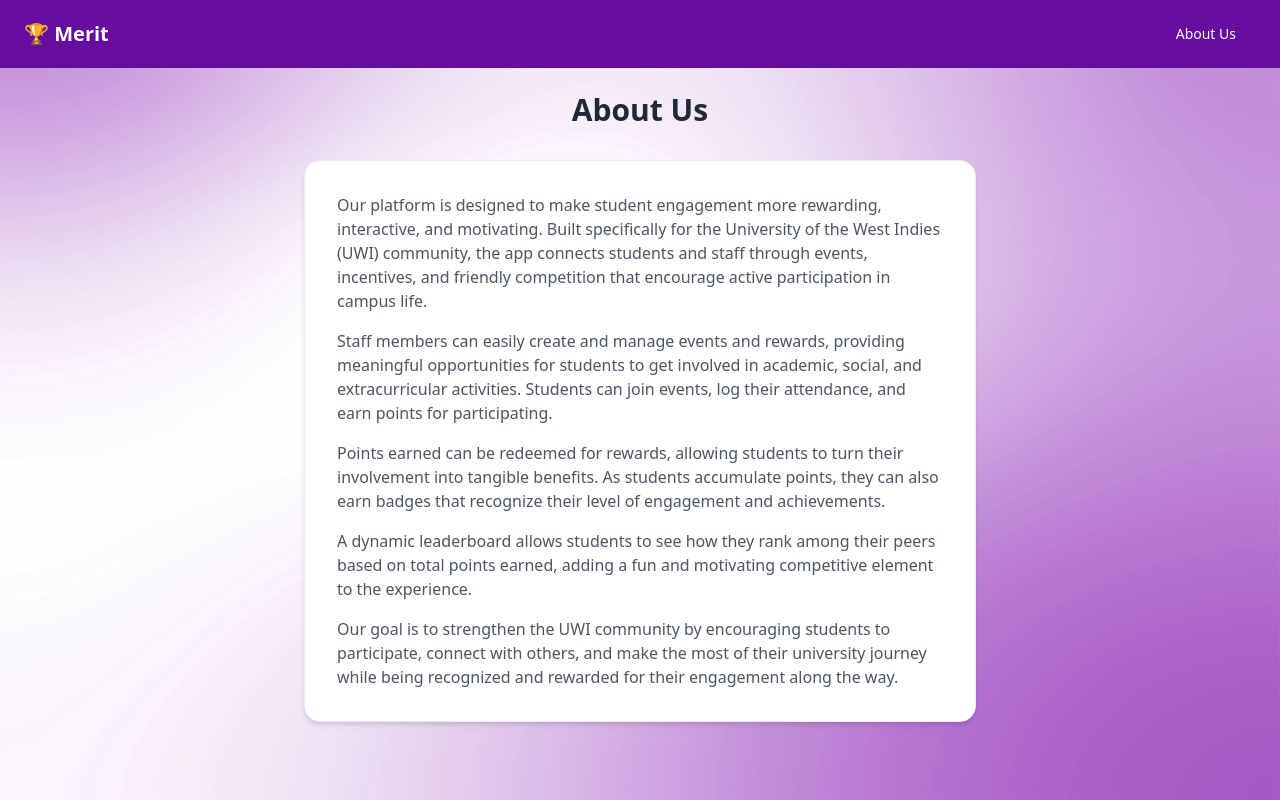
After one commit to EAST-Student-Incentive-System/App, a Flask app: page /about in a window 1280 px wide. The commit adds this page. Run offline with Flask 3, Linux system fonts and the light colour scheme; some libraries are stand-ins or nearby versions.

Commit message:
Add About Us page

```diff
--- /dev/null
+++ b/App/templates/about.html
@@ -0,0 +1,45 @@
+{% extends "layout.html" %}
+
+{% block title %}About Us{% endblock %}
+
+{% block content %}
+  <h1 class="text-3xl font-bold text-gray-800 text-center mb-8">
+    About Us
+  </h1>
+
+  <section class="-mx-6 sm:mx-auto sm:max-w-2xl">
+    <div class="card bg-base-100 shadow-md border border-purple-100">
+      <div class="card-body p-4 sm:p-8 flex flex-col gap-4 text-sm sm:text-base text-gray-600 leading-relaxed">
+        <p>
+          Our platform is designed to make student engagement more rewarding, interactive, and motivating.
+          Built specifically for the University of the West Indies (UWI) community, the app
+          connects students and staff through events, incentives, and friendly competition that encourage
+          active participation in campus life.
+        </p>
+
+        <p>
+          Staff members can easily create and manage events and rewards, providing meaningful opportunities
+          for students to get involved in academic, social, and extracurricular activities. Students can
+          join events, log their attendance, and earn points for participating.
+        </p>
+
+        <p>
+          Points earned can be redeemed for rewards, allowing students to turn their involvement into
+          tangible benefits. As students accumulate points, they can also earn badges that recognize
+          their level of engagement and achievements.
+        </p>
+
+        <p>
+          A dynamic leaderboard allows students to see how they rank among their peers
+          based on total points earned, adding a fun and motivating competitive element to the experience.
+        </p>
+
+        <p>
+          Our goal is to strengthen the UWI community by encouraging students to participate, connect with
+          others, and make the most of their university journey while being recognized and rewarded for
+          their engagement along the way.
+        </p>
+      </div>
+    </div>
+  </section>
+{% endblock %}
--- a/App/templates/layout.html
+++ b/App/templates/layout.html
@@ -52,6 +52,11 @@
     <div class="flex-1">
       <span class="text-xl font-bold">🏆 Merit</span>
     </div>
+    <div class="flex-none">
+      <ul class="menu menu-horizontal px-1">
+        <li><a href="{{ url_for('index_views.about') }}">About Us</a></li>
+      </ul>
+    </div>
   </div>
   {% endif %}
 
@@ -89,6 +94,7 @@
       <ul class="menu flex-1 p-4">
         <li><a href="{{ url_for('event_views.get_staff_events_route') }}">Events</a></li>
         <li><a href="{{ url_for('reward_views.list_rewards_page') }}">Rewards</a></li>
+        <li><a href="{{ url_for('index_views.about') }}">About Us</a></li>
       </ul>
     </div>
   </div>
@@ -122,6 +128,7 @@
       <li><a href="{{ url_for('event_views.scan_qr_page') }}">Scan QR</a></li>
       <li><a href="{{ url_for('user_views.student_history_page', student_id=user.id) }}">History</a></li>
       <li><a href="{{ url_for('reward_student_views.student_rewards_page') }}">Rewards</a></li>
+      <li><a href="{{ url_for('index_views.about') }}">About Us</a></li>
     </ul>
   </div>
 </div>
--- a/App/views/index.py
+++ b/App/views/index.py
@@ -1,5 +1,7 @@
 from flask import Blueprint, redirect, render_template, request, send_from_directory, jsonify
 from App.controllers import create_user, initialize
+from flask_jwt_extended import jwt_required, get_jwt_identity
+from App.models import User
 
 index_views = Blueprint('index_views', __name__, template_folder='../templates')
 
@@ -16,3 +18,13 @@ def init():
 @index_views.route('/health', methods=['GET'])
 def health_check():
     return jsonify({'status':'healthy'})
+
+@index_views.route('/about', methods=['GET'])
+@jwt_required(optional=True)
+def about():
+    identity = get_jwt_identity()
+    user = User.query.get(identity) if identity else None
+    if user:
+        return render_template('about.html', title="About", user=user)
+    else:
+        return render_template('about.html', title="About")
```
